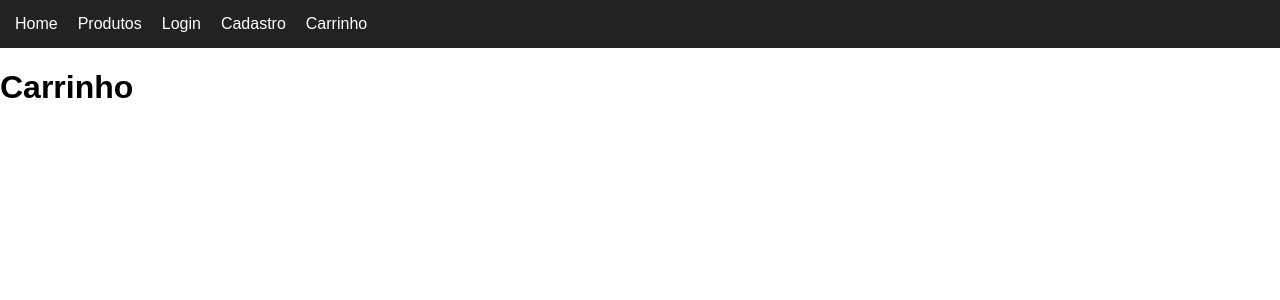
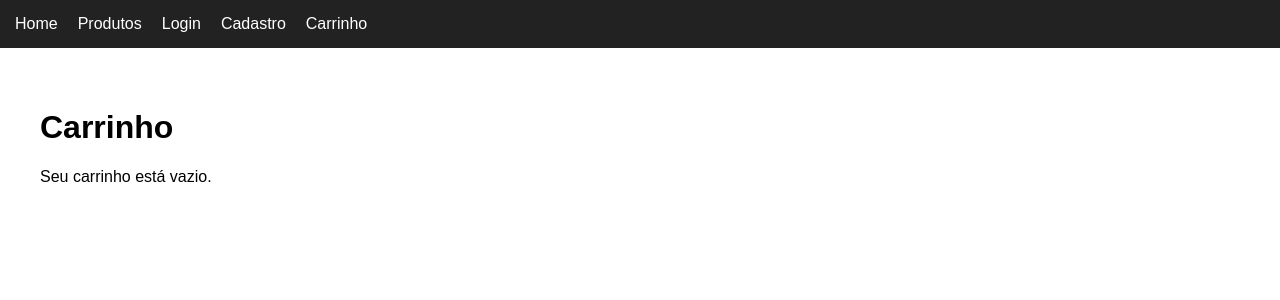
Before and after one commit to Leozinholeo19/liarts-platform, a React (Create React App) app in the folder frontend/: page /carrinho in a window 1280 px wide. Shown: the top 300 px of the page. Built offline with nearby package versions, Linux system fonts and the light colour scheme; the HTML template or start-up script is replaced by a standard one.

Commit message:
Implementando sistema de carrinho com Context API

```diff
--- a/frontend/src/App.js
+++ b/frontend/src/App.js
@@ -7,9 +7,11 @@ import Produtos from "./pages/Produtos";
 import Personalizacao from "./pages/Personalizacao";
 import Carrinho from "./pages/Carrinho";
 import Navbar from "./components/Navbar";
+import { CarrinhoProvider } from "./context/CarrinhoContext";
 
 function App() {
   return (
+    <CarrinhoProvider>
       <BrowserRouter>
         <Navbar />
         <Routes>
@@ -21,6 +23,7 @@ function App() {
           <Route path="/carrinho" element={<Carrinho />} />
         </Routes>
       </BrowserRouter>
+    </CarrinhoProvider>
   );
 }
 
--- /dev/null
+++ b/frontend/src/context/CarrinhoContext.jsx
@@ -0,0 +1,17 @@
+import { createContext, useState } from "react";
+
+export const CarrinhoContext = createContext();
+
+export function CarrinhoProvider({ children }) {
+  const [carrinho, setCarrinho] = useState([]);
+
+  const adicionarAoCarrinho = (item) => {
+    setCarrinho([...carrinho, item]);
+  };
+
+  return (
+    <CarrinhoContext.Provider value={{ carrinho, adicionarAoCarrinho }}>
+      {children}
+    </CarrinhoContext.Provider>
+  );
+}
--- a/frontend/src/pages/Carrinho.jsx
+++ b/frontend/src/pages/Carrinho.jsx
@@ -1,7 +1,28 @@
+import { useContext } from "react";
+import { CarrinhoContext } from "../context/CarrinhoContext";
+
 function Carrinho() {
+  const { carrinho } = useContext(CarrinhoContext);
+
   return (
-      <div>
+    <div style={{ padding: "40px" }}>
       <h1>Carrinho</h1>
+
+      {carrinho.length === 0 ? (
+        <p>Seu carrinho está vazio.</p>
+      ) : (
+        carrinho.map((item, index) => (
+          <div key={index} style={{
+            border: "1px solid #ddd",
+            padding: "15px",
+            marginBottom: "10px"
+          }}>
+            <h3>{item.nome}</h3>
+            <p>Cor: {item.cor}</p>
+            <p>Preço: R$ {item.preco}</p>
+          </div>
+        ))
+      )}
     </div>
   );
 }
--- a/frontend/src/pages/Personalizacao.jsx
+++ b/frontend/src/pages/Personalizacao.jsx
@@ -1,8 +1,10 @@
 import { useParams } from "react-router-dom";
-import { useState } from "react";
+import { useState, useContext } from "react";
+import { CarrinhoContext } from "../context/CarrinhoContext";
 
 function Personalizacao() {
   const { id } = useParams();
+  const { adicionarAoCarrinho } = useContext(CarrinhoContext);
 
   const listaProdutos = [
     {
@@ -20,7 +22,6 @@ function Personalizacao() {
   ];
 
   const produto = listaProdutos.find(p => p.id === Number(id));
-
   const [corSelecionada, setCorSelecionada] = useState("Branco");
 
   if (!produto) {
@@ -31,10 +32,7 @@ function Personalizacao() {
     <div style={{ padding: "40px" }}>
       <h1 style={{ marginBottom: "30px" }}>Personalização</h1>
 
-      <div style={{
-        display: "flex",
-        gap: "40px"
-      }}>
+      <div style={{ display: "flex", gap: "40px" }}>
 
         {/* Lado Esquerdo */}
         <div style={{ flex: 1 }}>
@@ -47,22 +45,39 @@ function Personalizacao() {
           </h3>
 
           <div style={{ display: "flex", gap: "10px", marginTop: "10px" }}>
-            <button onClick={() => setCorSelecionada("Vermelho")}>Vermelho</button>
-            <button onClick={() => setCorSelecionada("Azul")}>Azul</button>
-            <button onClick={() => setCorSelecionada("Preto")}>Preto</button>
+            <button onClick={() => setCorSelecionada("Vermelho")}>
+              Vermelho
+            </button>
+            <button onClick={() => setCorSelecionada("Azul")}>
+              Azul
+            </button>
+            <button onClick={() => setCorSelecionada("Preto")}>
+              Preto
+            </button>
           </div>
 
-          <button style={{
+          <button
+            style={{
               marginTop: "30px",
               padding: "10px 20px",
               cursor: "pointer"
-          }}>
+            }}
+            onClick={() =>
+              adicionarAoCarrinho({
+                id: produto.id,
+                nome: produto.nome,
+                preco: produto.preco,
+                cor: corSelecionada
+              })
+            }
+          >
             Adicionar ao Carrinho
           </button>
         </div>
 
         {/* Lado Direito */}
-        <div style={{
+        <div
+          style={{
             flex: 1,
             height: "400px",
             backgroundColor: "#ddd",
@@ -70,7 +85,8 @@ function Personalizacao() {
             alignItems: "center",
             justifyContent: "center",
             borderRadius: "8px"
-        }}>
+          }}
+        >
           Área reservada para visualização 3D
         </div>
 
```
Lines whose indentation alone changed are shown as unchanged.
